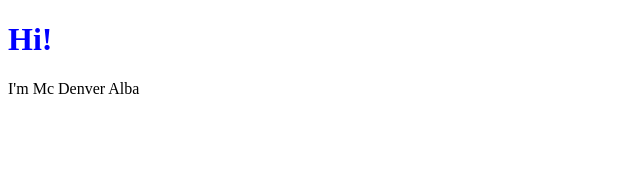
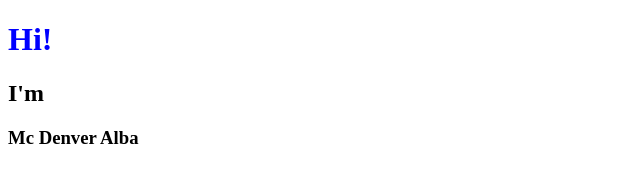
Before and after one commit to mcalba14/mcdenver.github.io, a plain HTML site: page index.html in a window 1280 px wide. Shown: the whole page, without its empty margins (0-640 px from the left). Drawn offline with Linux system fonts and the light colour scheme.

Commit message:
Update index.html

```diff
--- a/index.html
+++ b/index.html
@@ -6,6 +6,6 @@
 </head>
 <body>
 <h1 style="color:blue;">Hi!</h1>
-<p>I'm Mc Denver Alba</p>
+  <p><h2>I'm</h2> <h3>Mc Denver Alba</h3></p>
 </body>
 </html>
```
